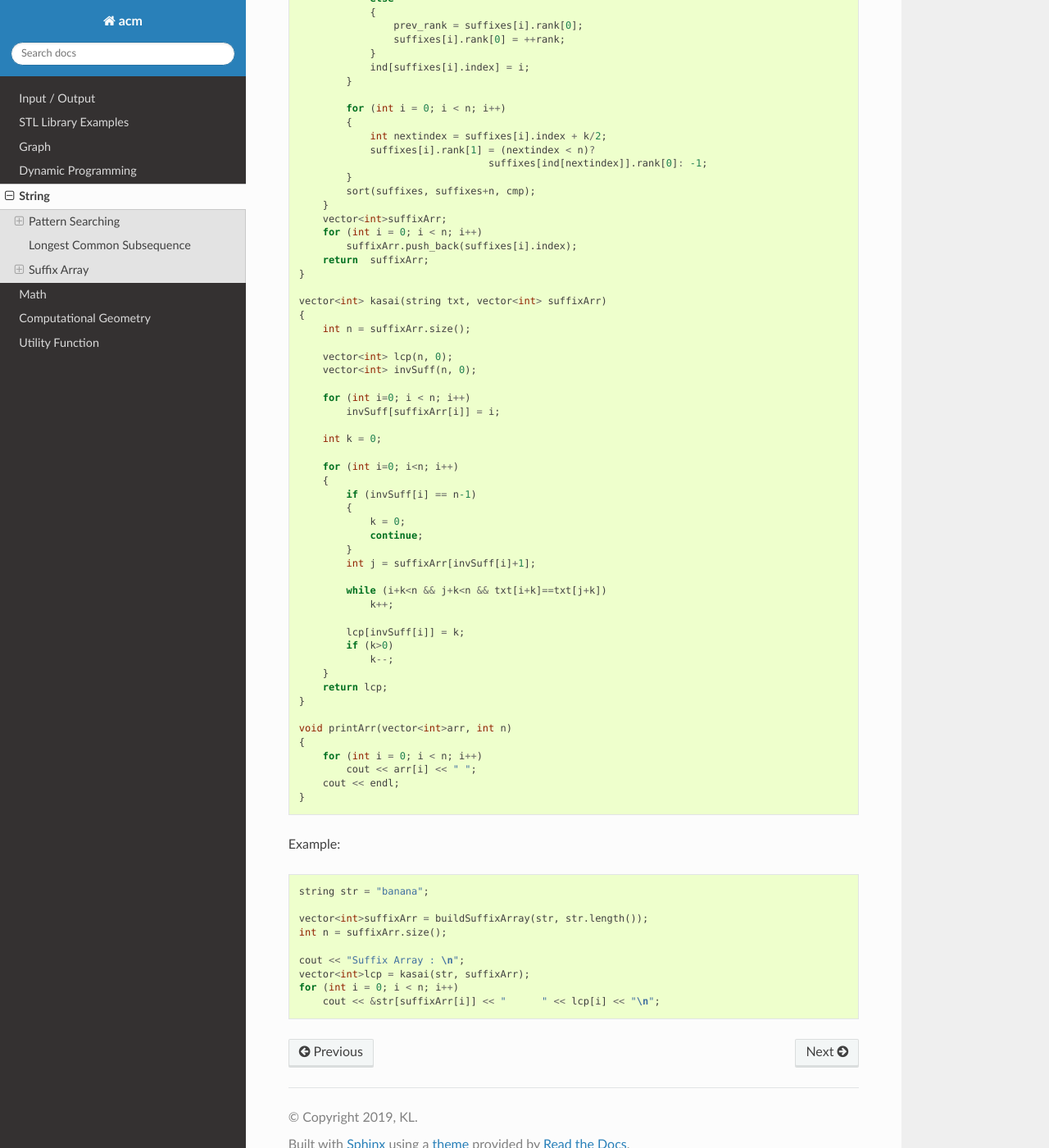
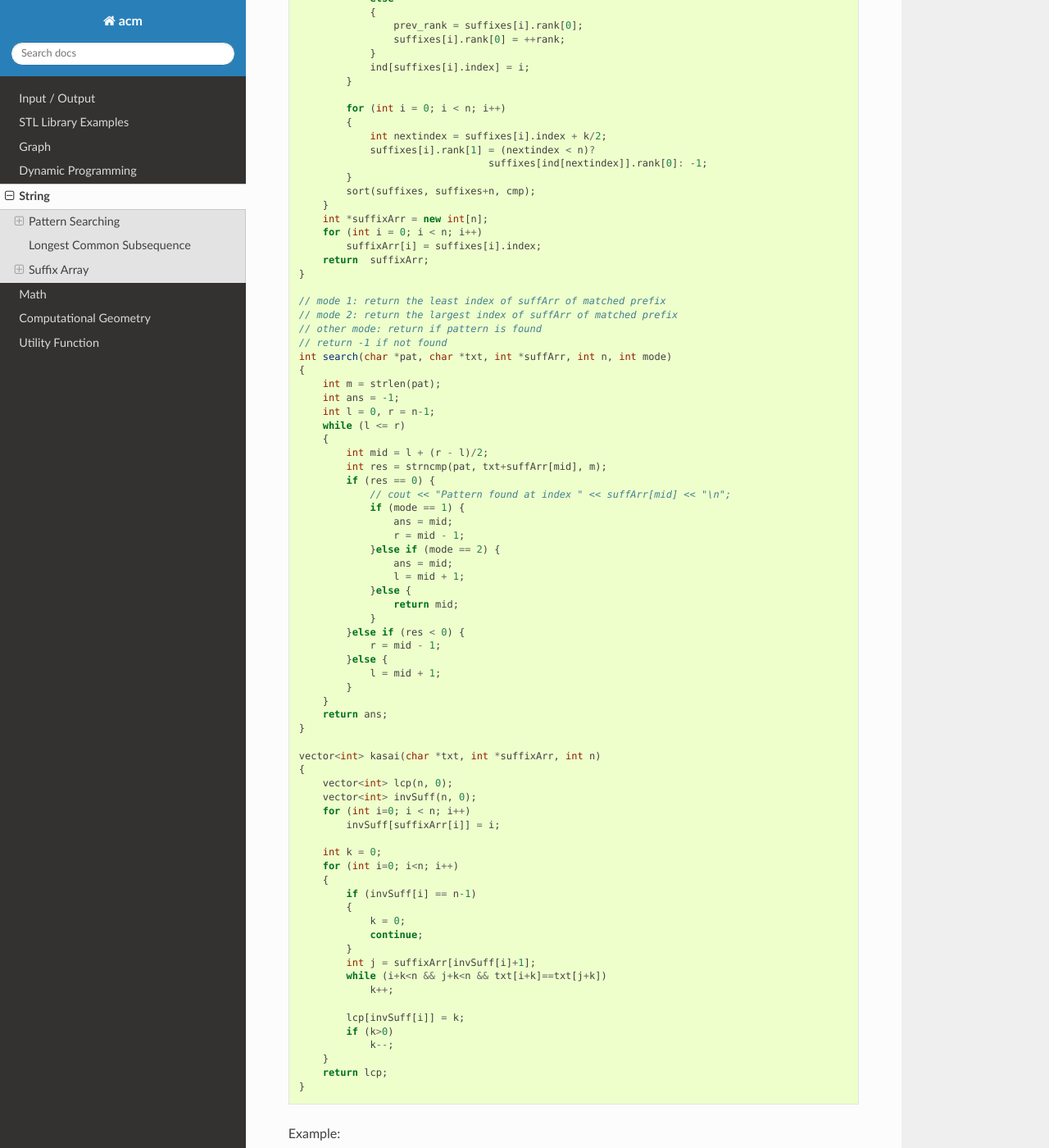
Before and after one commit to klhui97/ACM, a Sphinx documentation site: the page built from docs/source/topics/string.rst, in a window 1280 px wide and 1400 px high, scrolled down 3147 px. Shown: the whole window at 82% size. Built offline with Sphinx 7.4.7 and the Read the Docs theme 2.0.0, drawn with Linux system fonts in a browser that asks for light colours; some of the changed text lies outside the part shown.

Commit message:
update suffix array

```diff
--- a/docs/source/topics/string.rst
+++ b/docs/source/topics/string.rst
@@ -144,15 +144,15 @@
             (a.rank[0] < b.rank[0] ?1: 0);
     }
 
-    vector<int> buildSuffixArray(string txt, int n)
+    int *buildSuffixArray(char *txt, int n)
     {
         struct suffix suffixes[n];
 
         for (int i = 0; i < n; i++)
         {
             suffixes[i].index = i;
-            suffixes[i].rank[0] = txt[i] - 'a';
-            suffixes[i].rank[1] = ((i+1) < n)? (txt[i + 1] - 'a'): -1;
+            suffixes[i].rank[0] = txt[i] - 'A';
+            suffixes[i].rank[1] = ((i+1) < n)? (txt[i + 1] - 'A'): -1;
         }
 
         sort(suffixes, suffixes+n, cmp);
@@ -189,24 +189,53 @@
             }
             sort(suffixes, suffixes+n, cmp);
         }
-        vector<int>suffixArr;
+        int *suffixArr = new int[n];
         for (int i = 0; i < n; i++)
-            suffixArr.push_back(suffixes[i].index);
+            suffixArr[i] = suffixes[i].index;
         return  suffixArr;
     }
 
-    vector<int> kasai(string txt, vector<int> suffixArr)
+    // mode 1: return the least index of suffArr of matched prefix
+    // mode 2: return the largest index of suffArr of matched prefix
+    // other mode: return if pattern is found
+    // return -1 if not found
+    int search(char *pat, char *txt, int *suffArr, int n, int mode)
     {
-        int n = suffixArr.size();
+        int m = strlen(pat);
+        int ans = -1;
+        int l = 0, r = n-1;
+        while (l <= r)
+        {
+            int mid = l + (r - l)/2;
+            int res = strncmp(pat, txt+suffArr[mid], m);
+            if (res == 0) {
+                // cout << "Pattern found at index " << suffArr[mid] << "\n";
+                if (mode == 1) {
+                    ans = mid;
+                    r = mid - 1;
+                }else if (mode == 2) {
+                    ans = mid;
+                    l = mid + 1;
+                }else {
+                    return mid;
+                }
+            }else if (res < 0) {
+                r = mid - 1;
+            }else {
+                l = mid + 1;
+            }
+        }
+        return ans;
+    }
 
+    vector<int> kasai(char *txt, int *suffixArr, int n)
+    {
         vector<int> lcp(n, 0);
         vector<int> invSuff(n, 0);
-
         for (int i=0; i < n; i++)
             invSuff[suffixArr[i]] = i;
 
         int k = 0;
-
         for (int i=0; i<n; i++)
         {
             if (invSuff[i] == n-1)
@@ -215,7 +244,6 @@
                 continue;
             }
             int j = suffixArr[invSuff[i]+1];
-
             while (i+k<n && j+k<n && txt[i+k]==txt[j+k])
                 k++;
 
@@ -226,23 +254,28 @@
         return lcp;
     }
 
-    void printArr(vector<int>arr, int n)
-    {
-        for (int i = 0; i < n; i++)
-            cout << arr[i] << " ";
-        cout << endl;
-    }
-
 Example:
 
 .. code-block:: cpp
 
-    string str = "banana";
+    char str[1000] = "banana";
 
-    vector<int>suffixArr = buildSuffixArray(str, str.length());
-    int n = suffixArr.size();
+    int n = strlen(str);
+    int *suffixArr = buildSuffixArray(str, n);
 
     cout << "Suffix Array : \n";
-    vector<int>lcp = kasai(str, suffixArr);
+    vector<int> lcp = kasai(str, suffixArr, n);
     for (int i = 0; i < n; i++)
         cout << &str[suffixArr[i]] << "      " << lcp[i] << "\n";
+
+    cout << "\n\n\n";
+    cout << "Suffix Array min. index of prefix containing \"an\" is :" << search("an", str, suffixArr, n, 1) << "\n";
+    cout << "Suffix Array max. index of prefix containing \"an\" is :" << search("an", str, suffixArr, n, 2) << "\n";
+    cout << "Suffix Array index of \"anb\" is :" << search("anb", str, suffixArr, n, 0) << "\n";
+    cout << "Suffix Array index of \"an\" is :" << search("an", str, suffixArr, n, 0) << "\n";
+    cout << "\n\n\n";
+
+    char pat[1000];
+    strncpy(pat, str + suffixArr[1], lcp[1]);
+    pat[lcp[1]] = '\0';
+    cout << "Suffix Array to char[]: " << pat << "\n";
```
